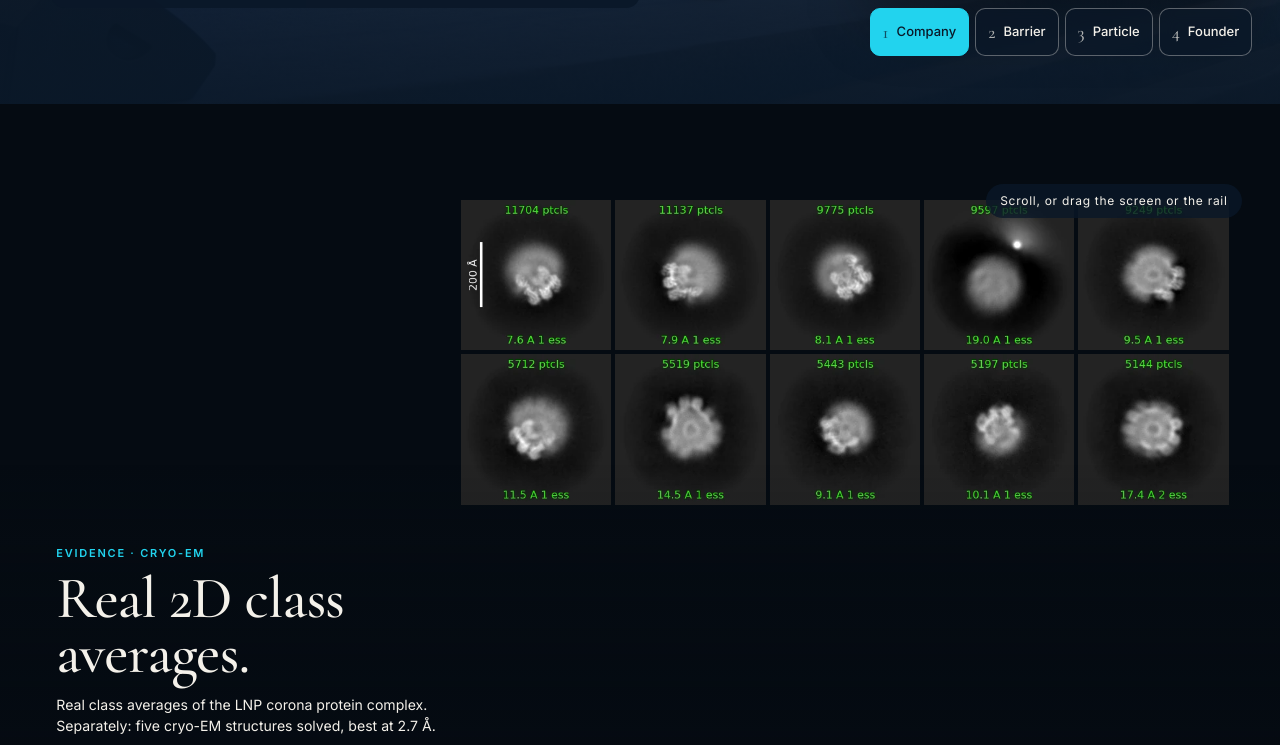
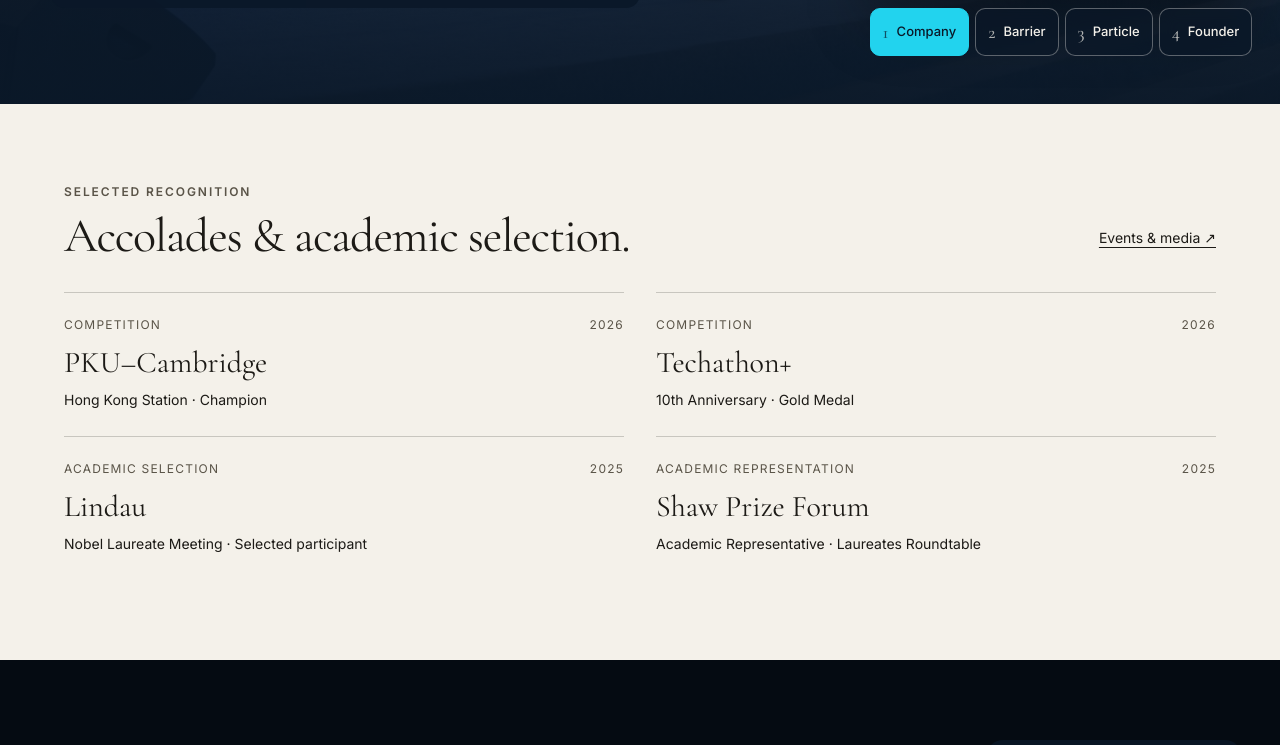
Before and after one commit to Grasswall/jackieng-profile, a Next.js app: page / in a window 1280 px wide. Shown: the part 760-1505 px from the top of the page. Built offline with nearby package versions, Linux system fonts and the light colour scheme.

Commit message:
Add selected accolades and ordered visual work explorer

```diff
--- a/src/app/page.tsx
+++ b/src/app/page.tsx
@@ -1,14 +1,16 @@
 import { FounderLens } from "@/components/motion/FounderLens";
 import { EvidenceLayers } from "@/components/motion/EvidenceLayers";
-import { WorkIndex } from "@/components/motion/WorkIndex";
+import { OrderedWork } from "@/components/OrderedWork";
+import { Accolades } from "@/components/Accolades";
 
 export default function Home() {
   return (
     <main id="motion-portfolio" className="pt-16">
       <h1 className="sr-only">Jackie Ng — structural biologist, ML practitioner and founder of AtomBios</h1>
       <FounderLens />
+      <Accolades />
       <EvidenceLayers />
-      <WorkIndex />
+      <OrderedWork />
     </main>
   );
 }
--- /dev/null
+++ b/src/components/Accolades.tsx
@@ -0,0 +1,29 @@
+import Link from 'next/link'
+
+// Wording from TalentSignal.tsx and brand/BRAND_STATUS.md; participation is not an award.
+const ENTRIES = [
+  { category: 'Competition', name: 'PKU–Cambridge', detail: 'Hong Kong Station · Champion', year: '2026' },
+  { category: 'Competition', name: 'Techathon+', detail: '10th Anniversary · Gold Medal', year: '2026' },
+  { category: 'Academic selection', name: 'Lindau', detail: 'Nobel Laureate Meeting · Selected participant', year: '2025' },
+  { category: 'Academic representation', name: 'Shaw Prize Forum', detail: 'Academic Representative · Laureates Roundtable', year: '2025' },
+]
+export function Accolades() {
+  return (
+    <section id="proof" aria-labelledby="accolades-heading" className="scroll-mt-16 bg-cream px-6 py-14 text-ink md:px-12 md:py-20">
+      <div className="mx-auto max-w-6xl">
+        <div className="flex flex-wrap items-end justify-between gap-4">
+          <div><p className="text-xs font-semibold uppercase tracking-[0.16em] text-stone">Selected recognition</p>
+          <h2 id="accolades-heading" className="mt-3 font-heading text-4xl tracking-tight md:text-5xl">Accolades &amp; academic selection.</h2></div>
+          <Link href="/speaking" className="inline-flex min-h-11 items-center text-sm underline underline-offset-4">Events &amp; media ↗</Link>
+        </div>
+        <ul className="mt-8 grid gap-x-8 md:grid-cols-2">
+          {ENTRIES.map(x => <li key={x.name} className="border-t border-ink/20 py-6">
+            <p className="flex justify-between gap-4 text-xs uppercase tracking-widest text-stone"><span>{x.category}</span><span>{x.year}</span></p>
+            <h3 className="mt-3 font-heading text-3xl">{x.name}</h3>
+            <p className="mt-2 text-sm leading-relaxed">{x.detail}</p>
+          </li>)}
+        </ul>
+      </div>
+    </section>
+  )
+}
--- a/src/components/Nav.tsx
+++ b/src/components/Nav.tsx
@@ -25,8 +25,9 @@ export function Nav({ items: pageItems }: NavProps) {
   const isHome = here === '/' || here === '/jackieng-profile'
   const items = isHome ? [
     { label: 'Founder', href: '/#founder' },
+    { label: 'Accolades', href: '/#proof' },
     { label: 'Evidence', href: '/#evidence' },
-    { label: 'Work map', href: '/#work-index' },
+    { label: 'Work', href: '/#work-index' },
     { label: 'Contact', href: '/#contact' },
   ] : pageItems
   const isCurrent = (href: string) => !href.includes('#') && href === here
--- /dev/null
+++ b/src/components/OrderedWork.tsx
@@ -0,0 +1,59 @@
+'use client'
+
+import { useState } from 'react'
+
+const WORK = [
+  { label: 'Structures', title: 'Cryo-EM', detail: 'Five structures solved, best resolution 2.7 Å. Two public RCSB entries are linked separately.', proof: 'Structural biology · publication in progress', tone: 'bg-[#10212b]' },
+  { label: 'Models', title: 'ML for LNP design', detail: 'I train machine-learning models for lipid nanoparticle design at AtomBios. Model details are not disclosed here.', proof: 'My contribution · model details not disclosed', tone: 'bg-[#243b53]' },
+  { label: 'Delivery', title: 'Brain delivery', detail: 'AtomBios team experiments: 20 nm particles, 8× BBB transcytosis and 3.2× brain accumulation versus conventional LNPs.', proof: 'Preclinical team result · not clinical efficacy', tone: 'bg-[#17443e]' },
+  { label: 'Company', title: 'AtomBios', detail: 'Founder of an HKSTP-incubated company with HK$7.05M in company funding.', proof: 'Founder · company funding, not personal grant', tone: 'bg-[#3d3021]' },
+] as const
+
+export function OrderedWork() {
+  const [active, setActive] = useState(0)
+  const item = WORK[active]
+  return (
+    <section id="work-index" aria-labelledby="ordered-work-heading" className="on-dark scroll-mt-16 bg-deep px-6 py-16 text-cream md:px-12 md:py-24">
+      <div className="mx-auto max-w-6xl">
+        <div className="flex flex-col justify-between gap-5 md:flex-row md:items-end">
+          <div>
+            <p className="text-xs font-semibold uppercase tracking-[0.16em] text-signal">The work, in order</p>
+            <h2 id="ordered-work-heading" className="mt-3 max-w-3xl font-heading text-4xl font-medium leading-[1] tracking-tight md:text-6xl">From structure to delivery.</h2>
+          </div>
+          <p className="max-w-xs text-sm leading-relaxed text-cream/65">Four connected capabilities. Select one to see the evidence and its boundary.</p>
+        </div>
+        <div className="mt-12 grid gap-8 md:grid-cols-[0.8fr_1.2fr] md:items-stretch">
+          <ol className="grid gap-2">
+            {WORK.map((x, i) => (
+              <li key={x.label}>
+                <button type="button" onClick={() => setActive(i)} aria-pressed={active === i} aria-controls="work-detail" className={`flex min-h-16 w-full items-center gap-4 border-b border-cream/15 px-4 text-left transition-colors ${active === i ? 'bg-cream text-deep' : 'text-cream hover:bg-cream/10'}`}>
+                  <span className="font-mono text-xs opacity-60">0{i + 1}</span>
+                  <span className="font-heading text-2xl">{x.label}</span>
+                  <span className="ml-auto text-xl" aria-hidden="true">→</span>
+                </button>
+              </li>
+            ))}
+          </ol>
+          <article id="work-detail" aria-live="polite" className={`min-h-[300px] p-7 md:p-10 ${item.tone}`}>
+            <p className="text-xs font-semibold uppercase tracking-[0.16em] text-cream/60">{item.label}</p>
+            <h3 className="mt-6 font-heading text-4xl leading-none md:text-6xl">{item.title}</h3>
+            <div className="mt-6 flex h-48 items-center justify-center overflow-hidden border border-cream/15 bg-black/20">
+              {active === 0 ? <video key="structure" autoPlay muted loop playsInline controls aria-label="Cryo-EM density map with fitted atomic model" poster="/jackieng-profile/images/corona/map-model-poster.jpg" className="h-full w-full object-contain"><source src="/jackieng-profile/images/corona/map-model.mp4" type="video/mp4" /></video> :
+                active === 1 ? <svg viewBox="0 0 400 180" className="h-full w-full" role="img" aria-label="Conceptual network diagram, not the actual AtomBios model architecture">
+                  {[45,90,135].map(y => [30,70,110,150].map(z => <line key={`${y}-${z}`} x1="80" y1={y} x2="200" y2={z} stroke="#76bcb4" strokeOpacity=".5" />))}
+                  {[30,70,110,150].map(y => [65,115].map(z => <line key={`${y}-${z}`} x1="200" y1={y} x2="320" y2={z} stroke="#76bcb4" strokeOpacity=".5" />))}
+                  {[45,90,135].map(y => <circle key={y} cx="80" cy={y} r="8" fill="#eadfc9" />)}
+                  {[30,70,110,150].map(y => <circle key={y} cx="200" cy={y} r="8" fill="#76bcb4" />)}
+                  {[65,115].map(y => <circle key={y} cx="320" cy={y} r="10" fill="#eadfc9" />)}
+                </svg> : active === 2 ? <div className="flex items-center gap-8"><div className="flex h-28 w-28 items-center justify-center rounded-full border-4 border-[#76bcb4] font-heading text-3xl">20 nm</div><div className="space-y-2"><p className="font-heading text-3xl">8×</p><p className="text-xs text-cream/70">BBB transcytosis</p><p className="font-heading text-3xl">3.2×</p><p className="text-xs text-cream/70">Brain accumulation</p></div></div> : <div className="text-center"><p className="text-xs uppercase tracking-widest text-cream/60">Company funding</p><p className="mt-3 font-heading text-5xl md:text-6xl">HK$7.05M</p><p className="mt-3 text-sm text-cream/70">AtomBios · HKSTP incubated</p></div>}
+            </div>
+            {active === 1 && <p className="mt-2 text-xs text-cream/60">Conceptual illustration, not the AtomBios model architecture.</p>}
+            {active === 0 && <div className="mt-3 flex gap-5 text-sm"><a href="https://www.rcsb.org/structure/9X3T" className="inline-flex min-h-11 items-center underline">RCSB 9X3T ↗</a><a href="https://www.rcsb.org/structure/9X3V" className="inline-flex min-h-11 items-center underline">RCSB 9X3V ↗</a></div>}
+            <p className="mt-6 max-w-xl text-base leading-relaxed text-cream/80 md:text-lg">{item.detail}</p>
+            <p className="mt-8 border-t border-cream/20 pt-4 text-xs font-semibold uppercase tracking-[0.12em] text-signal">{item.proof}</p>
+          </article>
+        </div>
+      </div>
+    </section>
+  )
+}
```
